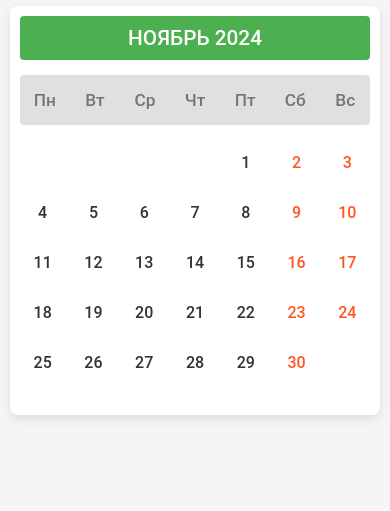
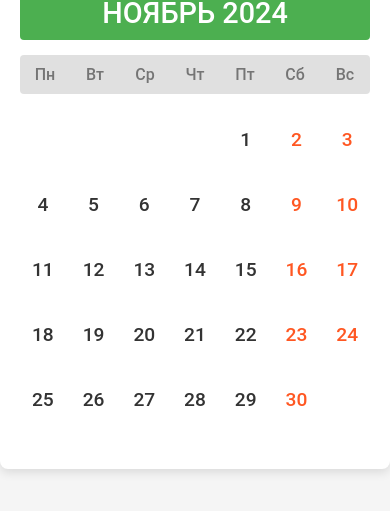
Before and after one commit to Cooltik/work-calendar, a website: page index.html in a window 390 px wide. Shown: the part 251-762 px from the top of the page. Drawn offline with Linux system fonts and the light colour scheme; no server answers.

Commit message:
Add files via upload

```diff
--- a/style.css
+++ b/style.css
@@ -106,7 +106,7 @@ body {
   }
 
   /* Мобильная адаптация */
-  @media (max-width: 600px) {
+  /* @media (max-width: 600px) {
     #calendar-container {
       width: 95%;
       padding: 10px;
@@ -127,10 +127,10 @@ body {
 
     .day:hover {
       background-color: #f1f1f1;
-    }
+    } */
 
     /* Увеличение размера кнопок для мобильных устройств */
-    .day, .highlight {
+    /* .day, .highlight {
       height: 60px;
       font-size: 1.2em;
       display: flex;
@@ -142,9 +142,9 @@ body {
       font-size: 1.2em;
       padding: 5px 0;
     }
-  }
+  } */
 
-  @media (max-width: 400px) {
+  /* @media (max-width: 400px) {
     h1 {
       font-size: 2em;
     }
@@ -157,4 +157,4 @@ body {
       height: 45px;
       font-size: 1em;
     }
-  }
+  } */
```
